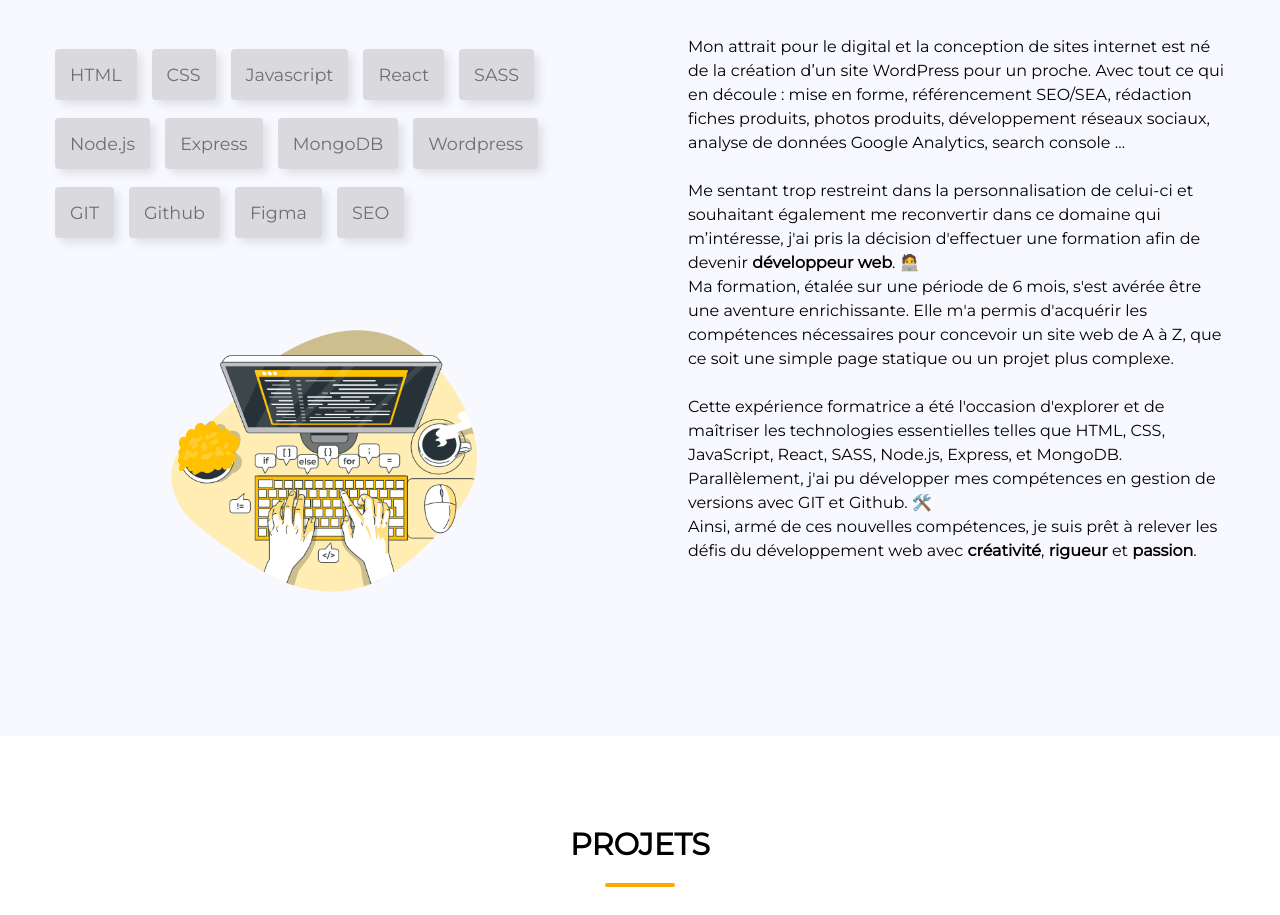
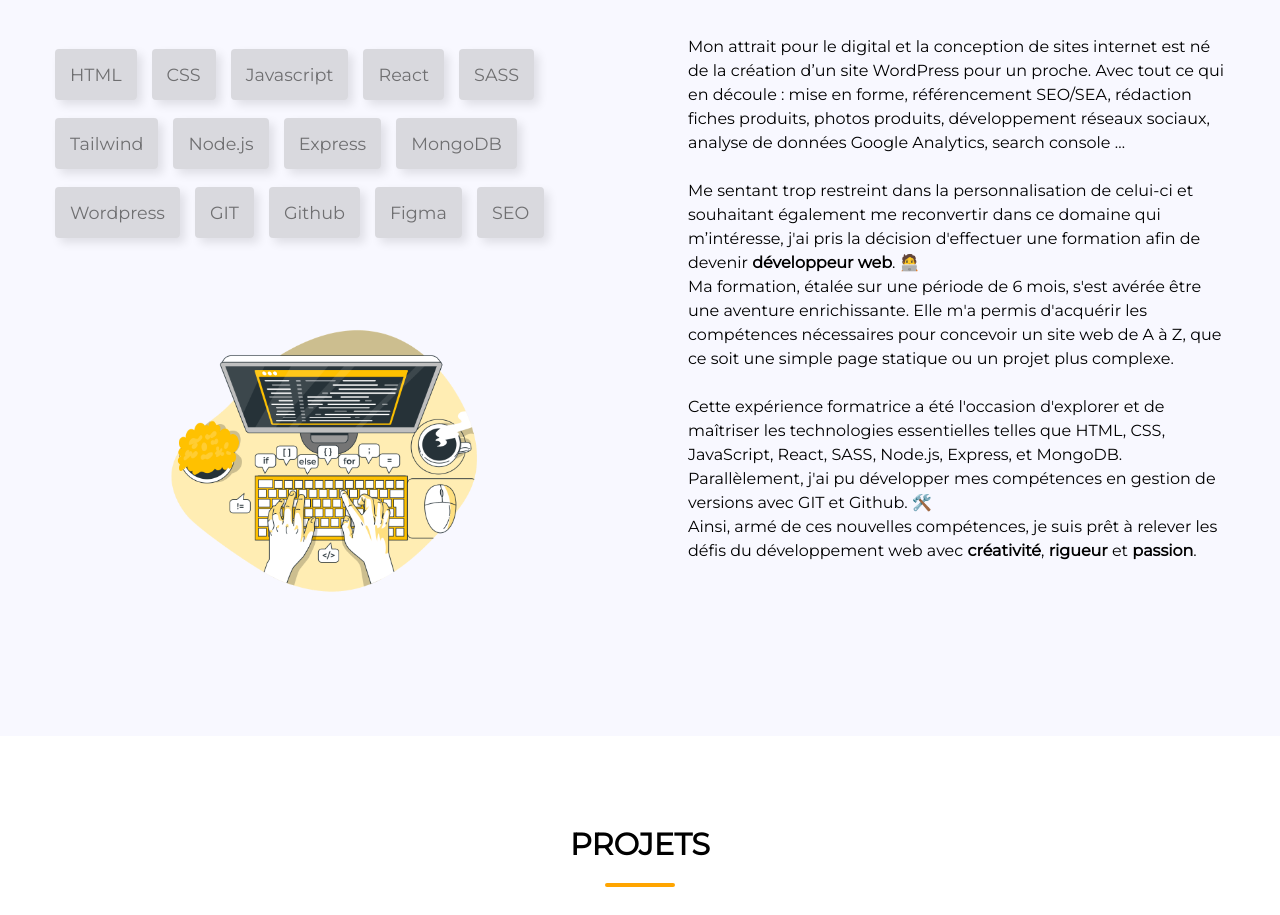
Before and after one commit to ThomasPtht/Portfolio, a React (Create React App) app: page / in a window 1280 px wide. Shown: the part 1047-1962 px from the top of the page. Built offline with nearby package versions, Linux system fonts and the light colour scheme.

Commit message:
add tailwind

```diff
--- a/src/components/About.js
+++ b/src/components/About.js
@@ -20,6 +20,7 @@ const About = () => {
                 <div className="square">Javascript</div>
                 <div className="square">React</div>
                 <div className="square">SASS</div>
+                <div className="square">Tailwind</div>
                 <div className="square">Node.js</div>
                 <div className="square">Express</div>
                 <div className="square">MongoDB</div>
```
